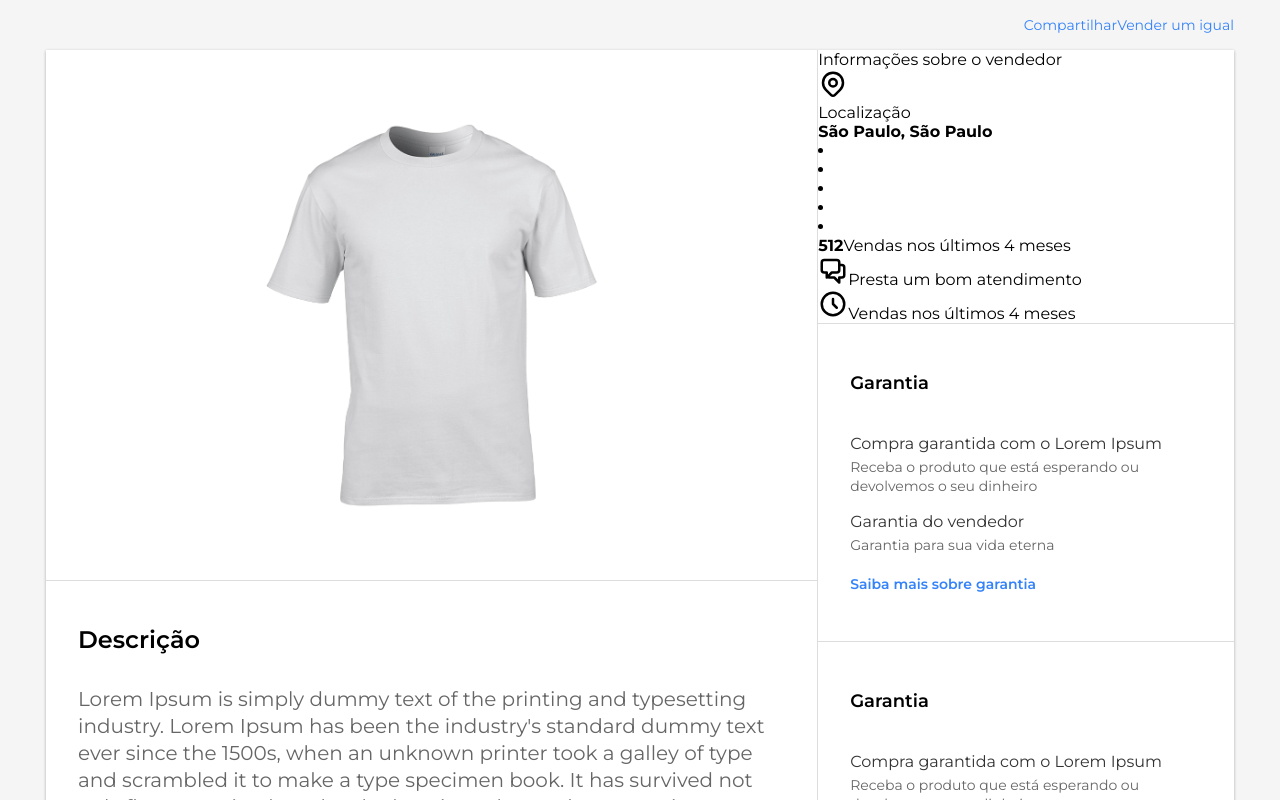
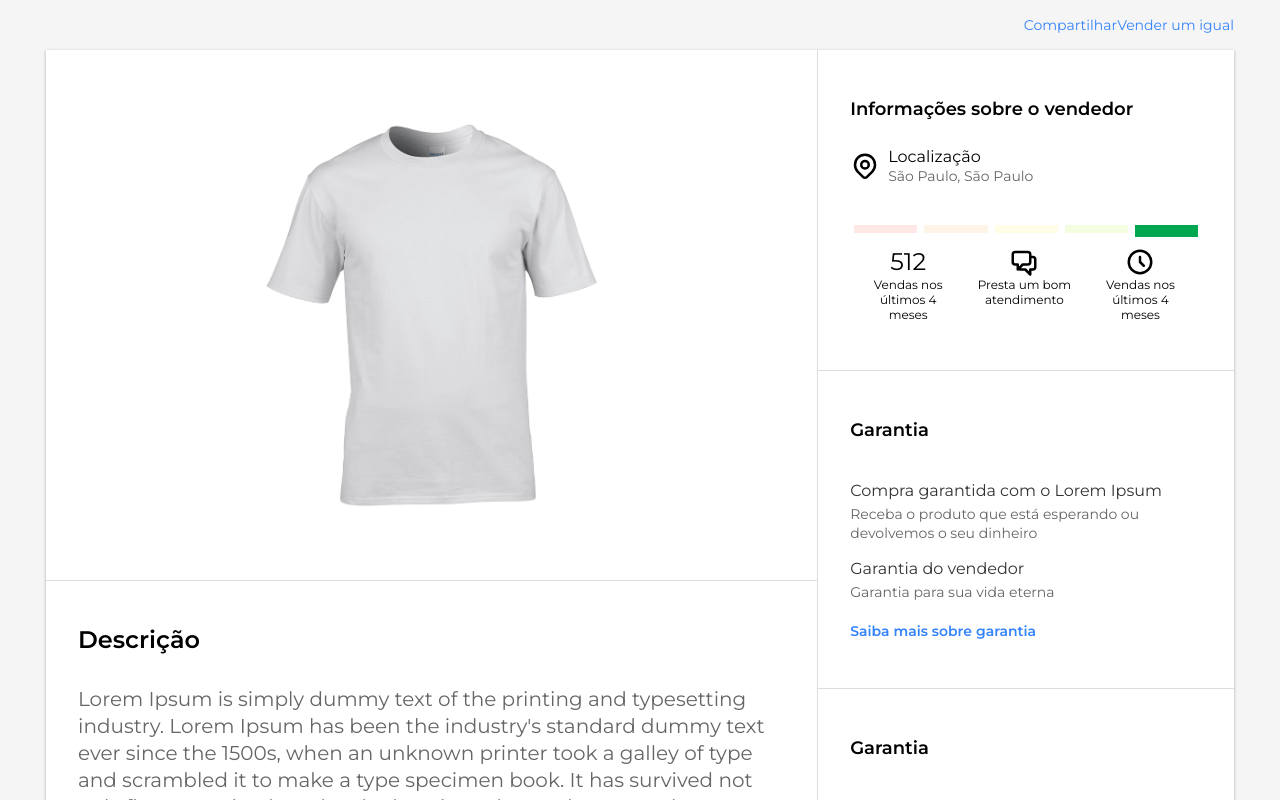
Before and after one commit to CharlesPereira1/UiClone-MercadoLivre, a React (Create React App) app: page / in a window 1280 px wide. Shown: the top 800 px of the page. Built offline with nearby package versions, Linux system fonts and the light colour scheme; the HTML template or start-up script is replaced by a standard one.

Commit message:
first project

```diff
--- a/src/components/SellerInfo/styles.ts
+++ b/src/components/SellerInfo/styles.ts
@@ -5,10 +5,37 @@ import {
   HiOutlineClock,
 } from "react-icons/hi";
 
-export const Container = styled.div``;
-export const Title = styled.div``;
+export const Container = styled.div`
+  padding: 48px 32px;
+  display: flex;
+  flex-direction: column;
+  border-top: 1px solid var(--color-boder);
+`;
 
-export const LocationCard = styled.div``;
+export const Title = styled.div`
+  font-size: 18px;
+  margin-bottom: 20px;
+  font-weight: 600;
+`;
+
+export const LocationCard = styled.div`
+  display: flex;
+  align-items: center;
+  padding: 7px 0;
+
+  > div {
+    margin-left: 8px;
+
+    > p {
+      font-size: 16px;
+    }
+    > strong {
+      font-size: 14px;
+      font-weight: normal;
+      color: var(--color-gray);
+    }
+  }
+`;
 
 const iconCSS = css`
   width: 30px;
@@ -19,11 +46,86 @@ export const LocationIcon = styled(HiOutlineLocationMarker)`
   ${iconCSS}
 `;
 
-export const ReputationCard = styled.div``;
+export const ReputationCard = styled.div`
+  margin-top: 33px;
+  display: flex;
+  flex-direction: column;
+`;
 
-export const ReputationThermometer = styled.div``;
+export const ReputationThermometer = styled.ol`
+  list-style: none;
 
-export const ReputationRow = styled.div``;
+  width: 100%;
+  display: grid;
+  grid-template-columns: repeat(5, 1fr);
+
+  grid-gap: 7px;
+  padding: 0 4px;
+
+  > li {
+    width: 100%;
+    height: 8px;
+
+    &:nth-child(1) {
+      background: var(--reputation-1);
+    }
+    &:nth-child(2) {
+      background: var(--reputation-2);
+    }
+    &:nth-child(3) {
+      background: var(--reputation-3);
+    }
+    &:nth-child(4) {
+      background: var(--reputation-4);
+    }
+    &:nth-child(5) {
+      background: var(--reputation-5);
+    }
+
+    &.active {
+      height: 12px;
+    }
+  }
+`;
+
+export const ReputationRow = styled.div`
+  margin-top: 10px;
+  display: flex;
+  align-items: flex-start;
+
+  > div {
+    width: 33%;
+    padding: 0 10px;
+    display: flex;
+    flex-direction: column;
+    align-items: center;
+    text-align: center;
+
+    > strong {
+      font-size: 24px;
+      font-weight: normal;
+      height: 30px;
+    }
+
+    > span {
+      font-size: 12px;
+    }
+
+    position: relative;
+
+    & + div {
+      &::before {
+        content: "";
+        position: absolute;
+        left: 0;
+        top: 50%;
+        transform: translateY(-50%);
+        height: 36px;
+        border-left: 1px solid var(--color-boder);
+      }
+    }
+  }
+`;
 
 export const SupportIcon = styled(HiOutlineChatAlt2)`
   ${iconCSS}
```
